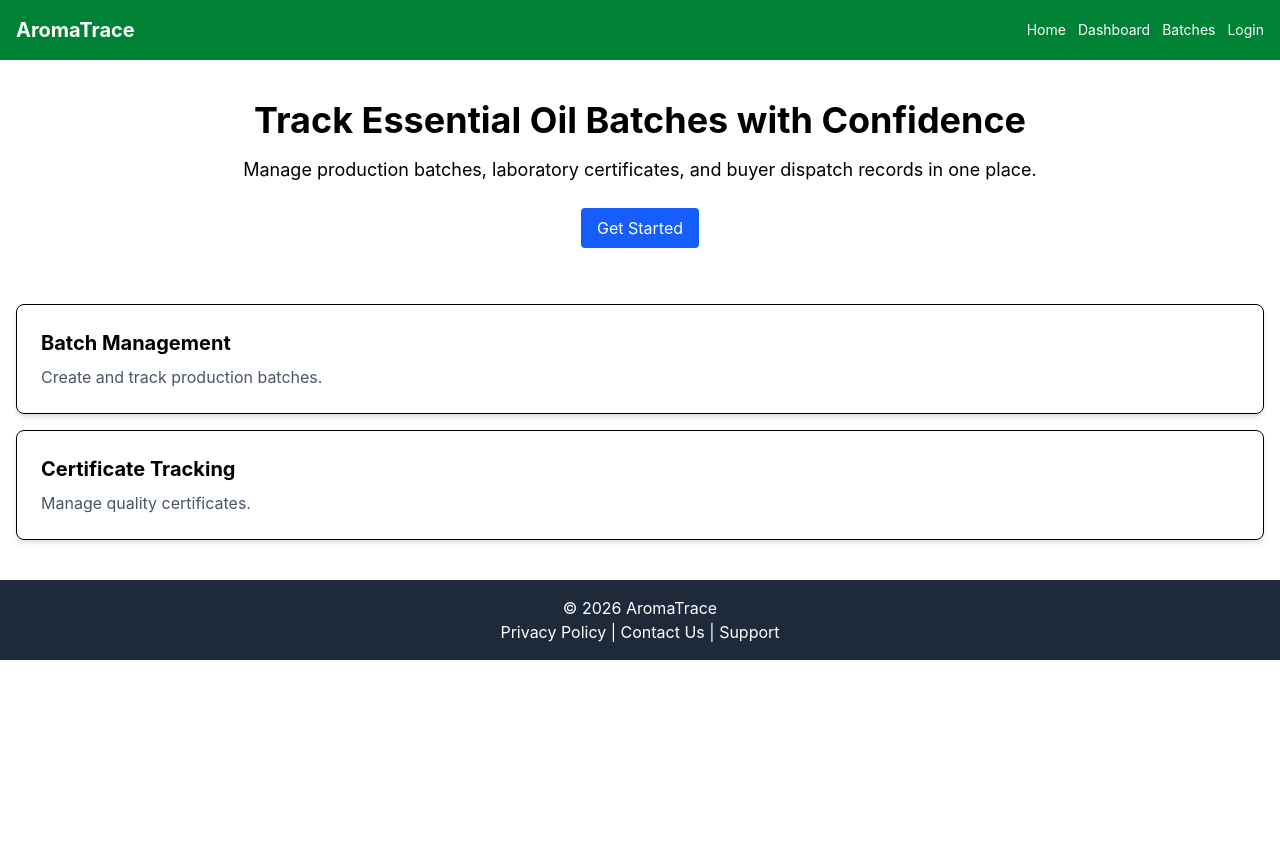
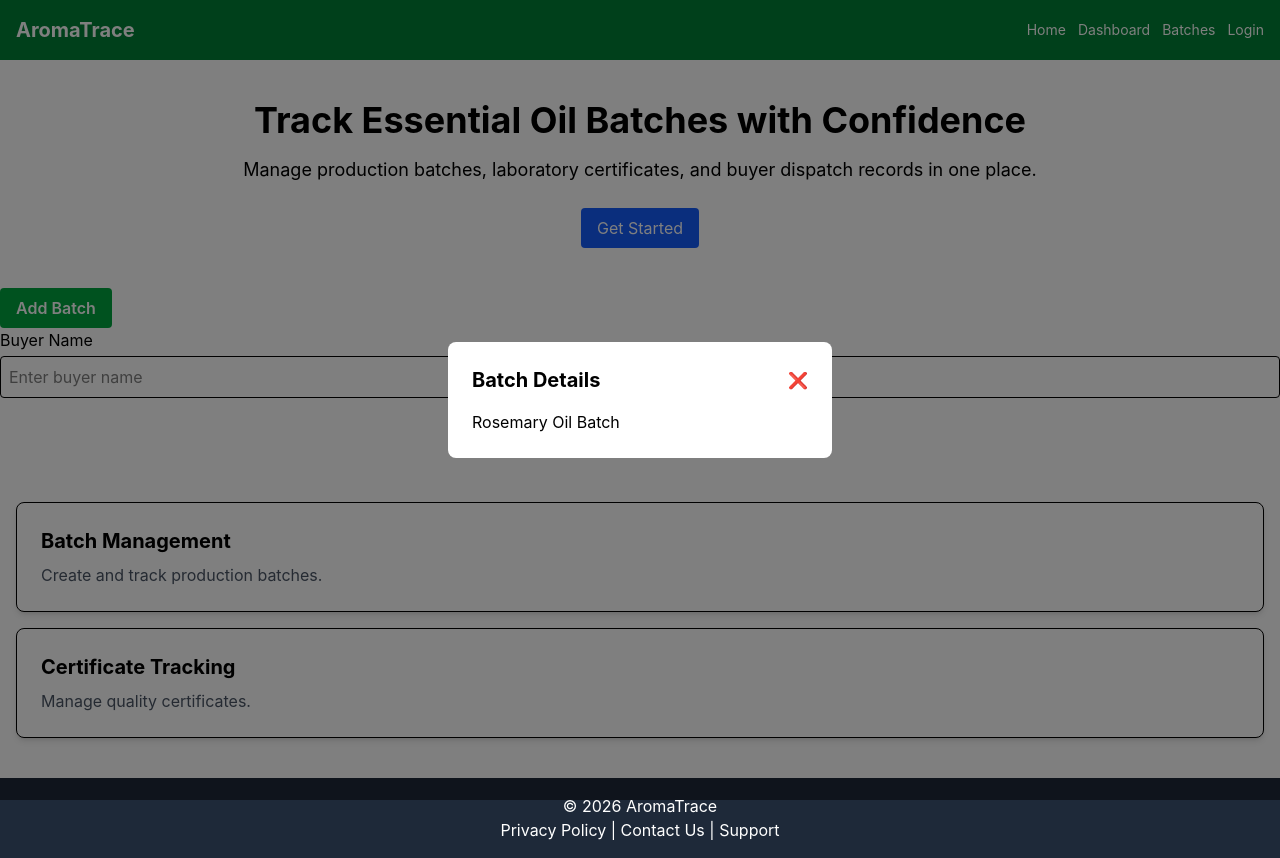
Before and after one commit to ojasjais/AromaTrace, a React (Vite) app: page / in a window 1280 px wide. Before the commit the page ends 800 px from the top, so only its background shows below. Built offline with nearby package versions, Linux system fonts and the light colour scheme.

Commit message:
feat: add reusable UI component library

```diff
--- a/package.json
+++ b/package.json
@@ -13,6 +13,7 @@
     "@tailwindcss/vite": "^4.3.1",
     "react": "^19.2.6",
     "react-dom": "^19.2.6",
+    "react-hot-toast": "^2.6.0",
     "react-router-dom": "^7.17.0",
     "tailwindcss": "^4.3.1"
   },
--- a/src/App.jsx
+++ b/src/App.jsx
@@ -1,3 +1,4 @@
+import { Toaster } from "react-hot-toast";
 import { BrowserRouter, Routes, Route } from "react-router-dom";
 
 import Navbar from "./components/Navbar";
@@ -11,6 +12,9 @@ import Login from "./pages/Login";
 function App() {
   return (
     <BrowserRouter>
+
+     <Toaster />
+
       <Navbar />
 
       <Routes>
--- /dev/null
+++ b/src/components/ui/Button.jsx
@@ -0,0 +1,43 @@
+/**
+ * Props:
+ * variant: primary | secondary | outline
+ * size: sm | md | lg
+ * disabled: boolean
+ * onClick: function
+ */
+
+function Button({
+  children,
+  variant = "primary",
+  size = "md",
+  disabled = false,
+  onClick,
+}) {
+  let baseStyle = "rounded font-semibold";
+
+  let variantStyle =
+    variant === "primary"
+      ? "bg-green-600 text-white"
+      : variant === "secondary"
+      ? "bg-gray-500 text-white"
+      : "border border-gray-500 text-gray-700";
+
+  let sizeStyle =
+    size === "sm"
+      ? "px-2 py-1 text-sm"
+      : size === "lg"
+      ? "px-6 py-3 text-lg"
+      : "px-4 py-2";
+
+  return (
+    <button
+      className={`${baseStyle} ${variantStyle} ${sizeStyle}`}
+      disabled={disabled}
+      onClick={onClick}
+    >
+      {children}
+    </button>
+  );
+}
+
+export default Button;
--- /dev/null
+++ b/src/components/ui/Input.jsx
@@ -0,0 +1,40 @@
+/**
+ * Props:
+ * label
+ * placeholder
+ * type
+ * value
+ * onChange
+ * error
+ */
+
+function Input({
+  label,
+  placeholder,
+  type = "text",
+  value,
+  onChange,
+  error,
+}) {
+  return (
+    <div className="mb-4">
+      <label className="block mb-1">{label}</label>
+
+      <input
+        type={type}
+        value={value}
+        onChange={onChange}
+        placeholder={placeholder}
+        className="border p-2 w-full rounded"
+      />
+
+      {error && (
+        <p className="text-red-500 text-sm mt-1">
+          {error}
+        </p>
+      )}
+    </div>
+  );
+}
+
+export default Input;
--- /dev/null
+++ b/src/components/ui/Loader.jsx
@@ -0,0 +1,14 @@
+/**
+ * Loader Component
+ * Displays loading spinner while fetching data
+ */
+
+function Loader() {
+  return (
+    <div className="flex justify-center items-center p-4">
+      <div className="animate-spin rounded-full h-10 w-10 border-b-2 border-green-600"></div>
+    </div>
+  );
+}
+
+export default Loader;
--- /dev/null
+++ b/src/components/ui/Modal.jsx
@@ -0,0 +1,27 @@
+/**
+ * Props:
+ * isOpen: boolean
+ * onClose: function
+ * title: string
+ * children: content inside modal
+ */
+
+function Modal({ isOpen, onClose, title, children }) {
+  if (!isOpen) return null;
+
+  return (
+    <div className="fixed inset-0 bg-black/50 flex justify-center items-center">
+      <div className="bg-white p-6 rounded-lg w-96">
+        <div className="flex justify-between items-center mb-4">
+          <h2 className="text-xl font-bold">{title}</h2>
+
+          <button onClick={onClose}>❌</button>
+        </div>
+
+        {children}
+      </div>
+    </div>
+  );
+}
+
+export default Modal;
--- /dev/null
+++ b/src/components/ui/Toast.jsx
@@ -0,0 +1,12 @@
+/**
+ * Toast notification component
+ * Shows success messages to users
+ */
+
+import toast from "react-hot-toast";
+
+function showToast(message) {
+  toast.success(message);
+}
+
+export default showToast;
--- /dev/null
+++ b/src/components/ui/index.jsx
@@ -0,0 +1,5 @@
+export { default as Button } from "./Button";
+export { default as Input } from "./Input";
+export { default as Modal } from "./Modal";
+export { default as Loader } from "./Loader";
+export { default as Toast } from "./Toast";
--- a/src/pages/Home.jsx
+++ b/src/pages/Home.jsx
@@ -1,10 +1,41 @@
+import showToast from "../components/ui/Toast";
+import { useState } from "react";
+import Modal from "../components/ui/Modal";
+import Loader from "../components/ui/Loader";
+import Input from "../components/ui/Input";
+import Button from "../components/ui/Button";
 import Hero from "../components/Hero";
 import Card from "../components/Card";
 
 function Home() {
+  const [open, setOpen] = useState(true);
+
   return (
     <>
       <Hero />
+
+     <Button
+        variant="primary"
+         size="md"
+         onClick={() => showToast("Batch Added Successfully!")}
+        >
+       Add Batch
+     </Button>
+
+      <Input
+        label="Buyer Name"
+        placeholder="Enter buyer name"
+      />
+
+      <Loader />
+
+      <Modal
+        isOpen={open}
+        onClose={() => setOpen(false)}
+        title="Batch Details"
+      >
+        <p>Rosemary Oil Batch</p>
+      </Modal>
 
       <Card
         title="Batch Management"
--- /dev/null
+++ b/src/pages/Showcase.jsx
@@ -0,0 +1,15 @@
+import Button from "../components/ui/Button";
+
+function Showcase() {
+  return (
+    <div className="p-6">
+      <h1 className="text-2xl font-bold mb-4">UI Components</h1>
+
+      <Button variant="primary" size="md">
+        Add Batch
+      </Button>
+    </div>
+  );
+}
+
+export default Showcase;
```
Also changed, not shown: 1 other file (tests, documents, lock files or other folders).
